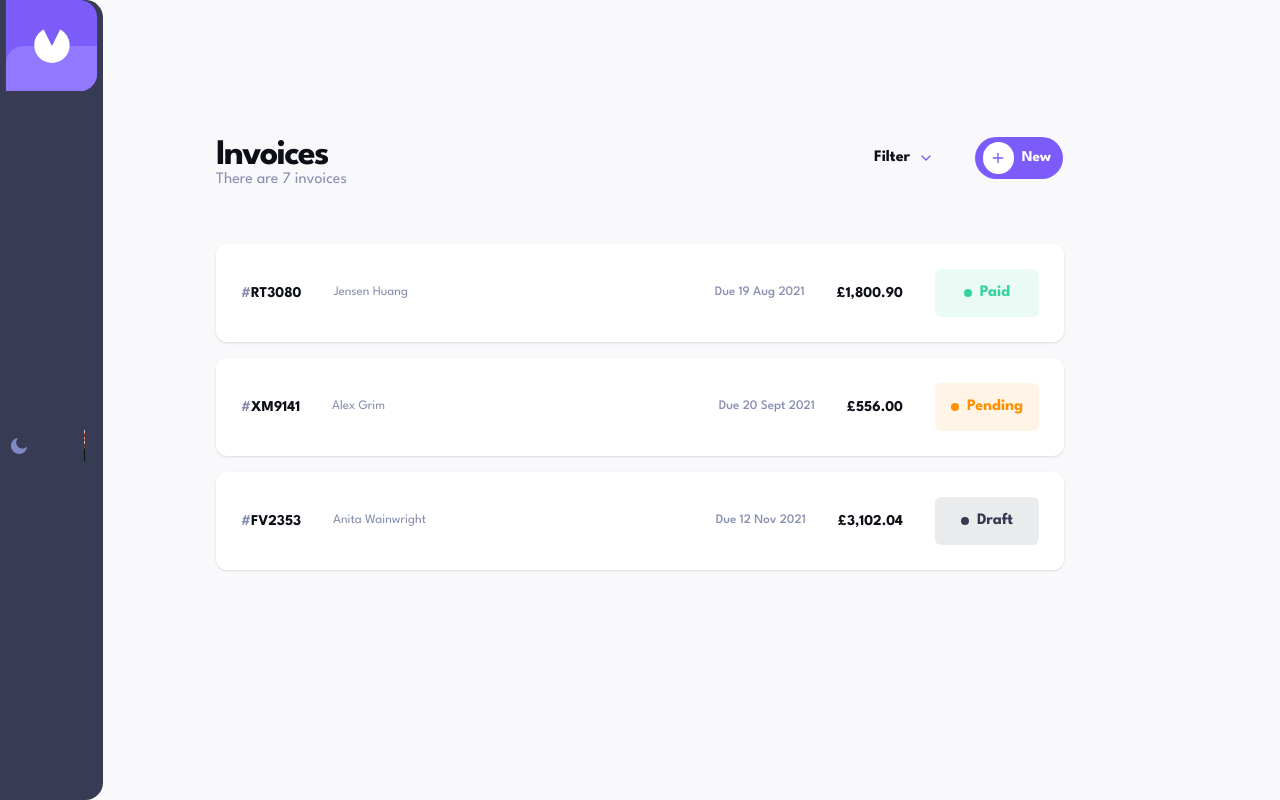
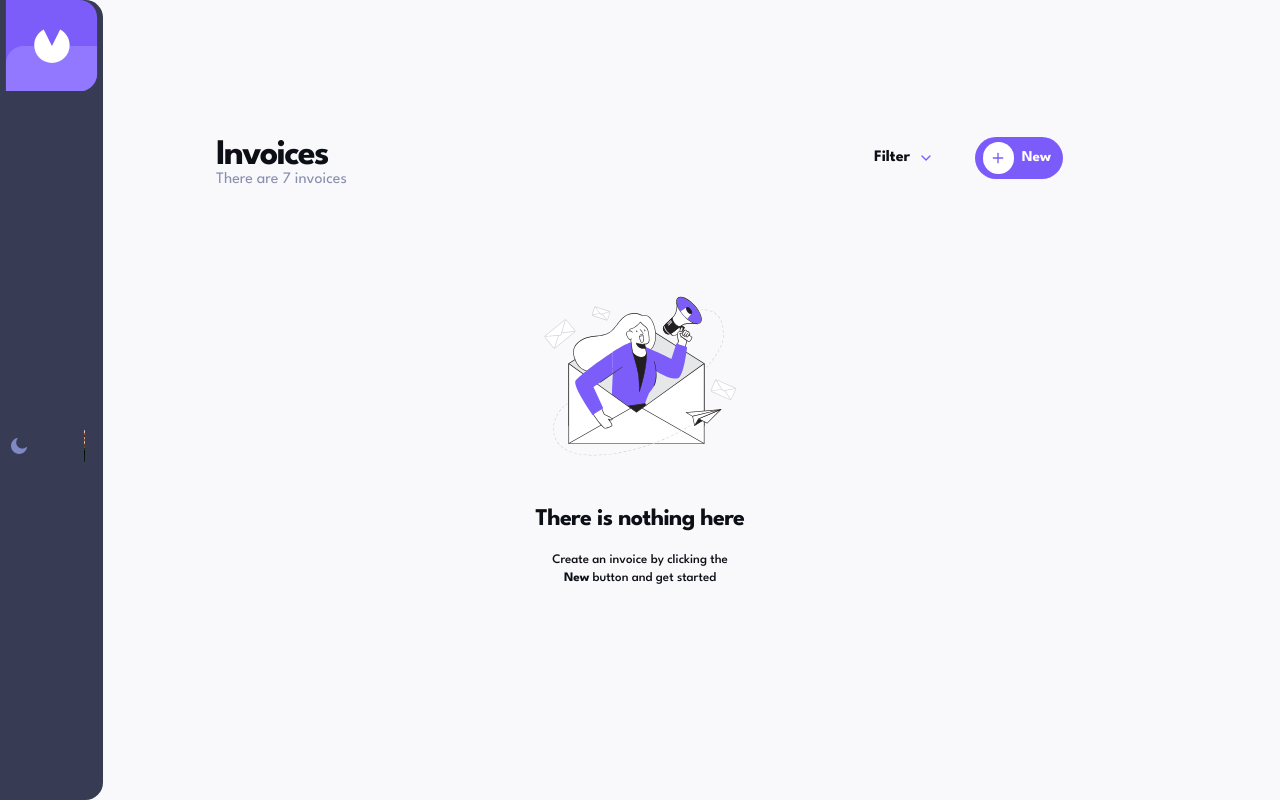
Before and after one commit to kushyzee/invoice-app, a Next.js app: page / in a window 1280 px wide. Built offline with nearby package versions, Linux system fonts and the light colour scheme.

Commit message:
feat: implement NoInvoice component and add email campaign illustration for empty state

```diff
--- a/app/page.tsx
+++ b/app/page.tsx
@@ -2,6 +2,7 @@ import { Button } from "@/components/ui/button"
 import { Plus, ChevronDown } from "lucide-react"
 import InvoiceCard from "@/features/invoices/components/InvoiceCard"
 import { mockInvoices } from "@/features/invoices/data/invoice"
+import NoInvoice from "@/features/invoices/components/NoInvoice"
 
 export default function Page() {
   return (
@@ -33,11 +34,12 @@ export default function Page() {
       </div>
 
       {/* Invoice List */}
-      <div className="flex flex-col gap-4">
+      <div className="hidden flex-col gap-4">
         {mockInvoices.map((invoice) => (
           <InvoiceCard key={invoice.id} invoice={invoice} />
         ))}
       </div>
+      <NoInvoice />
     </div>
   )
 }
--- a/components/ui/empty.tsx
+++ b/components/ui/empty.tsx
@@ -26,7 +26,7 @@ function EmptyHeader({ className, ...props }: React.ComponentProps<"div">) {
 }
 
 const emptyMediaVariants = cva(
-  "mb-2 flex shrink-0 items-center justify-center [&_svg]:pointer-events-none [&_svg]:shrink-0",
+  "flex shrink-0 items-center justify-center [&_svg]:pointer-events-none [&_svg]:shrink-0",
   {
     variants: {
       variant: {
@@ -59,10 +59,7 @@ function EmptyTitle({ className, ...props }: React.ComponentProps<"div">) {
   return (
     <div
       data-slot="empty-title"
-      className={cn(
-        "font-heading text-lg font-medium tracking-tight",
-        className
-      )}
+      className={cn("text-lg font-medium tracking-tight", className)}
       {...props}
     />
   )
@@ -86,7 +83,7 @@ function EmptyContent({ className, ...props }: React.ComponentProps<"div">) {
     <div
       data-slot="empty-content"
       className={cn(
-        "flex w-full max-w-sm min-w-0 flex-col items-center gap-4 text-sm text-balance",
+        "flex w-full max-w-[176px] min-w-0 flex-col items-center gap-4 text-sm text-pretty",
         className
       )}
       {...props}
--- /dev/null
+++ b/features/invoices/components/NoInvoice.tsx
@@ -0,0 +1,31 @@
+import {
+  Empty,
+  EmptyContent,
+  EmptyHeader,
+  EmptyMedia,
+  EmptyTitle,
+} from "@/components/ui/empty"
+import EmailCampaign from "@/assets/svg/email-campaign.svg"
+
+export default function NoInvoice() {
+  return (
+    <Empty>
+      <EmptyHeader className="gap-[42px]">
+        <EmptyMedia className="w-[193px]">
+          <EmailCampaign
+            width={183}
+            height={160}
+            className="size-full object-contain"
+          />
+        </EmptyMedia>
+        <EmptyTitle className="text-2xl font-bold">
+          There is nothing here
+        </EmptyTitle>
+      </EmptyHeader>
+      <EmptyContent className="block text-sm2 font-medium">
+        Create an invoice by clicking the <strong>New</strong> button and get
+        started
+      </EmptyContent>
+    </Empty>
+  )
+}
```
Also changed, not shown: assets/svg/email-campaign.svg (added).
